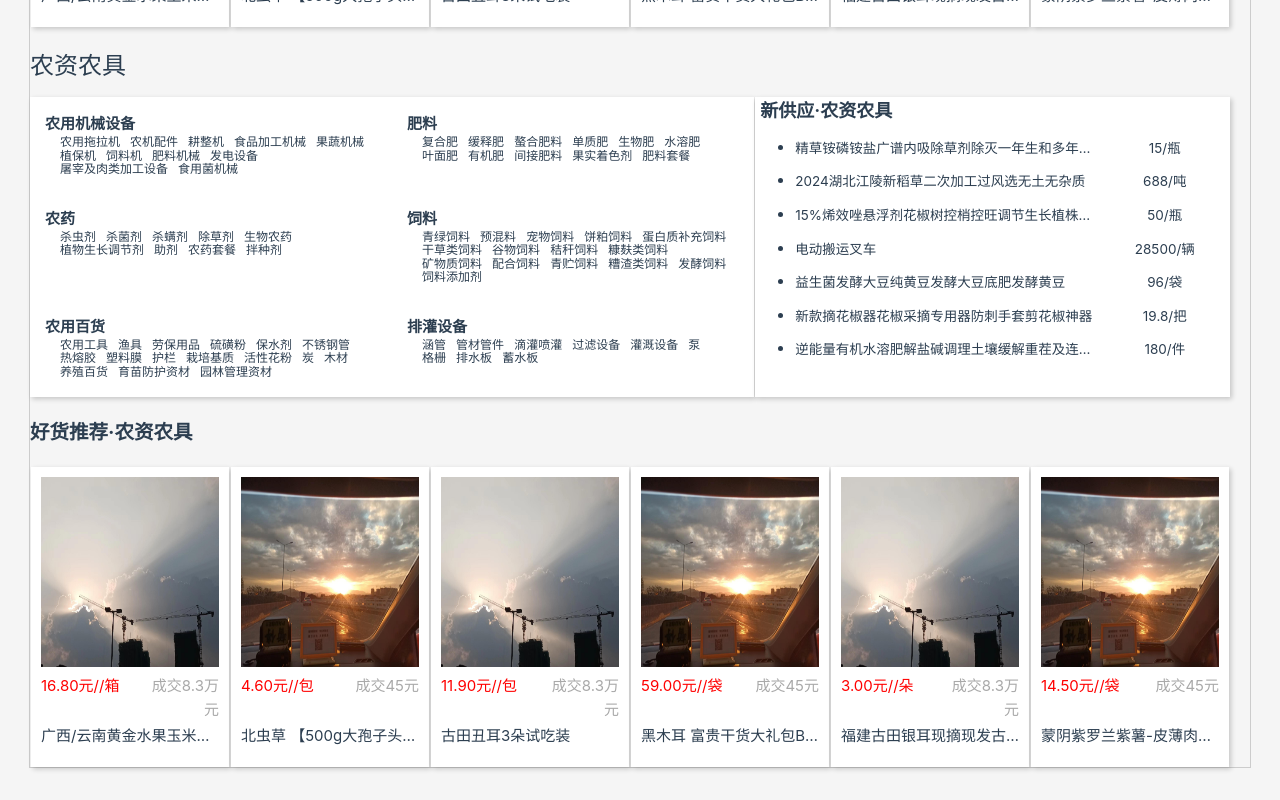
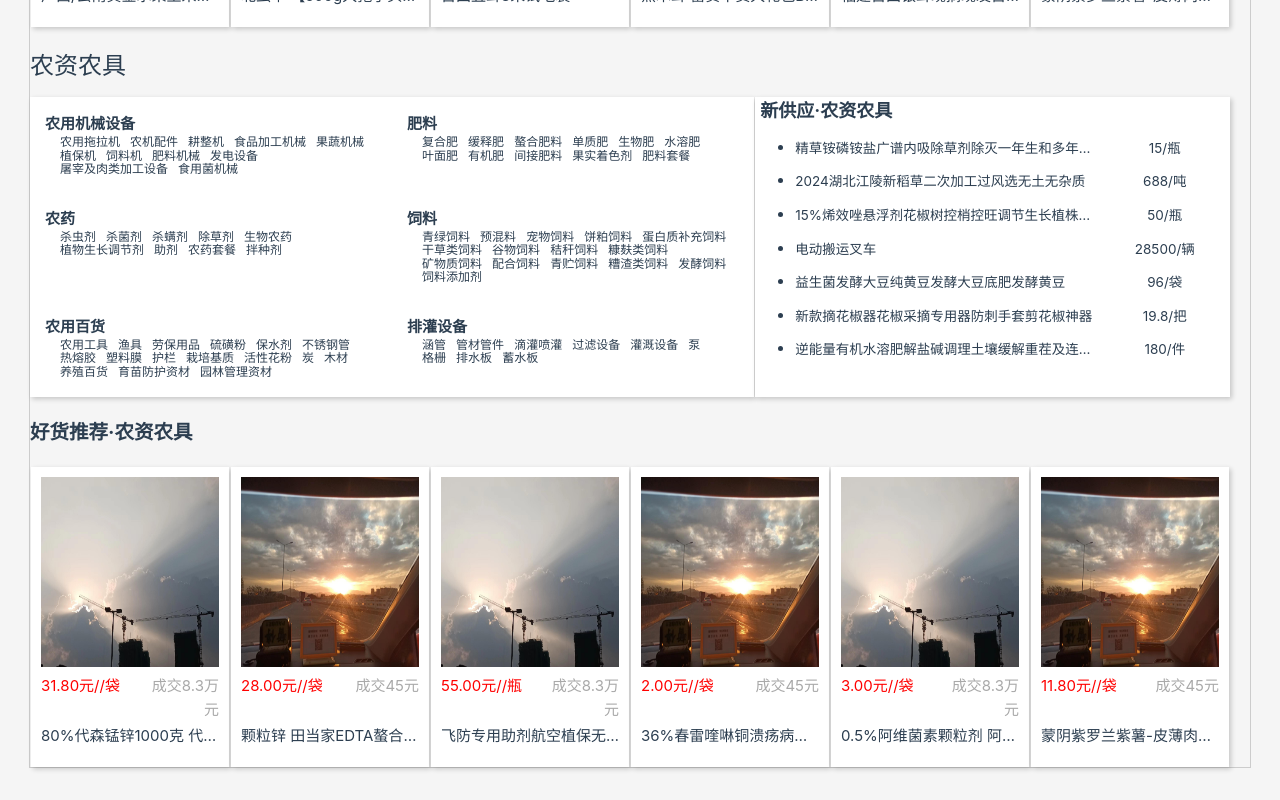
Before and after one commit to Coisini-K/test, a Vue app: page /supply in a window 1280 px wide. Shown: the part 1426-2226 px from the top of the page. Built offline with nearby package versions, Linux system fonts and the light colour scheme.

Commit message:
Commit message

```diff
--- a/src/views/SupplyView.vue
+++ b/src/views/SupplyView.vue
@@ -17,7 +17,7 @@
     <NewSupplies :supplies="machinery" :vegetables="agriculture" />
   </div>
   <div class="app-box">
-    <RecommendedProducts :products="products" :vegetables="agriculture" />
+    <RecommendedProducts :products="equipment" :vegetables="agriculture" />
   </div>
 </template>
 
```
